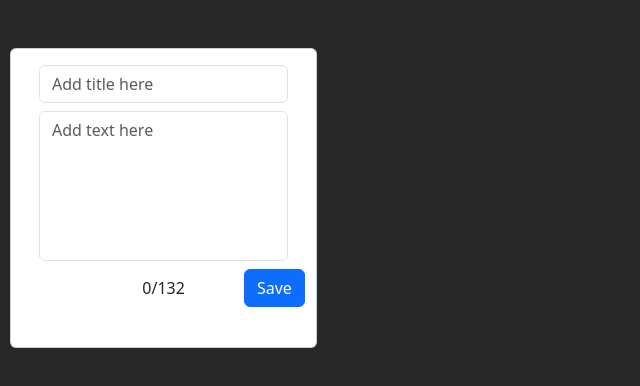
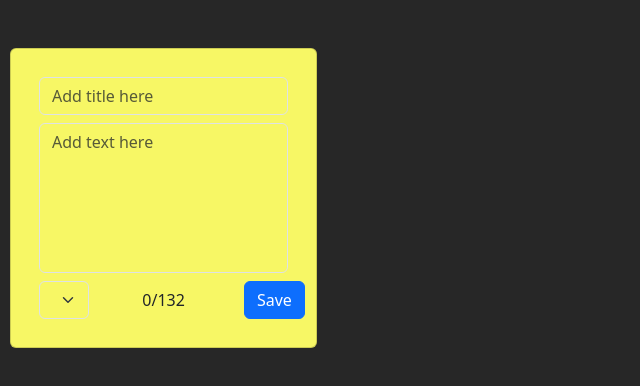
Before and after one commit to goncalhurtado/notepad-vox, a React (Vite) app: page / in a window 1280 px wide. Shown: the top 386 px of the page, without its empty margins (0-640 px from the left). Built offline with nearby package versions, Linux system fonts and the light colour scheme.

Commit message:
added color funct

```diff
--- a/src/components/CardCreator.jsx
+++ b/src/components/CardCreator.jsx
@@ -9,6 +9,12 @@ const CardCreator = ({ setNotes }) => {
   const [countText, setCountText] = useState(0);
   const [countTitle, setCountTitle] = useState(0);
   const [show, setShow] = useState(true);
+  const [color, setColor] = useState("yellow");
+
+  const handleChangeColor = (e) => {
+    setColor(e.target.value);
+    setDataForm({ ...dataForm, [e.target.name]: e.target.value });
+  };
 
   let cardTitle = document.getElementById("cardTitle");
   let cardText = document.getElementById("cardText");
@@ -40,7 +46,7 @@ const CardCreator = ({ setNotes }) => {
   };
 
   return (
-    <div className="card mt-5 col-sm-4 col-md-4 col-lg-4 col-xl-4 col-xxl-4">
+    <div className={`card ${color} mt-5 d-flex justify-content-center`}>
       <form onSubmit={handleSubmit}>
         <div className="card-body">
           <div className="card-title">
@@ -53,7 +59,7 @@ const CardCreator = ({ setNotes }) => {
               onChange={handleChangeTitle}
               maxLength="25"
               onClick={() => {
-                setShow(false), console.log(show);
+                setShow(false);
               }}
             />
           </div>
@@ -67,12 +73,23 @@ const CardCreator = ({ setNotes }) => {
               onChange={handleChangeText}
               maxLength="132"
               onClick={() => {
-                setShow(true), console.log(show);
+                setShow(true);
               }}
             ></textarea>
           </div>
           <div className="row d-flex align-items-center justify-content-center">
-            <div className="col-3"></div>
+            <div className="col-3">
+              <select
+                className="form-select"
+                defaultValue={color}
+                onChange={handleChangeColor}
+                name="color"
+              >
+                <option value="yellow">Yellow</option>
+                <option value="blue">Blue</option>
+                <option value="red">Red</option>
+              </select>
+            </div>
 
             <div
               className={
--- a/src/components/Note.jsx
+++ b/src/components/Note.jsx
@@ -11,7 +11,7 @@ const Note = ({ note, setNotes }) => {
     cardText: note.cardText,
   });
 
-  const { key, cardText, cardTitle, time } = note;
+  const { key, cardText, cardTitle, time, color } = note;
   function handle() {
     deleteNote(key);
     fetchNotes(setNotes);
@@ -45,7 +45,9 @@ const Note = ({ note, setNotes }) => {
   }
 
   return (
-    <div className="card mt-5 col-sm-4 col-md-4 col-lg-4 col-xl-4 col-xxl-4">
+    <div
+      className={`card ${color} mt-5 d-flex justify-content-center col-sm-4 col-md-4 col-lg-4 col-xl-4 col-xxl-4`}
+    >
       <form onSubmit={handleSubmit}>
         <div className="card-body">
           <div className="card-title">
--- a/src/sass/components/CardCreator.scss
+++ b/src/sass/components/CardCreator.scss
@@ -7,3 +7,87 @@ textarea {
     width: 100% !important;
     height: 150px !important;
 }
+
+.yellow {
+    background-color: rgb(247, 247, 101);
+
+    input {
+        background-color: rgb(247, 247, 101);
+    }
+
+    input:focus {
+        background-color: rgb(247, 247, 101);
+    }
+
+    textarea {
+        background-color: rgb(247, 247, 101);
+    }
+
+    textarea:focus {
+        background-color: rgb(247, 247, 101);
+    }
+
+    p {
+        background-color: rgb(247, 247, 101);
+    }
+
+    select {
+        background-color: rgb(247, 247, 101);
+    }
+}
+
+.red {
+    background-color: rgb(249, 93, 93);
+
+    input {
+        background-color: rgb(249, 93, 93);
+    }
+
+    input:focus {
+        background-color: rgb(249, 93, 93);
+    }
+
+    textarea {
+        background-color: rgb(249, 93, 93);
+    }
+
+    textarea:focus {
+        background-color: rgb(249, 93, 93);
+    }
+
+    p {
+        background-color: rgb(249, 93, 93);
+    }
+
+    select {
+        background-color: rgb(249, 93, 93);
+    }
+}
+
+.blue {
+    background-color: rgb(116, 116, 255);
+
+    input {
+        background-color: rgb(116, 116, 255);
+    }
+
+    input:focus {
+        background-color: rgb(116, 116, 255);
+    }
+
+    textarea {
+        background-color: rgb(116, 116, 255);
+    }
+
+    textarea:focus {
+        background-color: rgb(116, 116, 255);
+    }
+
+    p {
+        background-color: rgb(116, 116, 255)
+    }
+
+    select {
+        background-color: rgb(116, 116, 255);
+    }
+}
```
